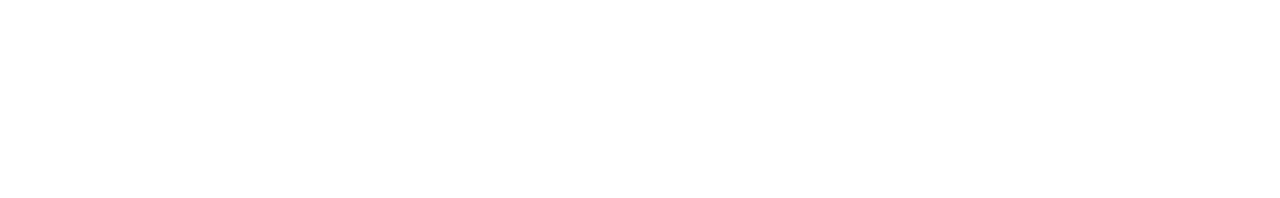
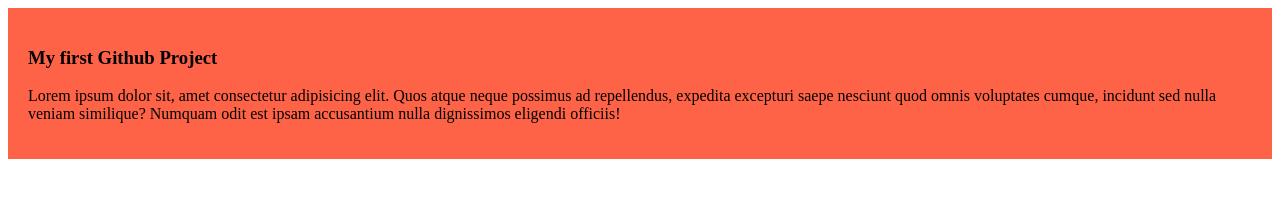
Before and after one commit to fatema94/my_first_github_repo, a plain HTML site: page firstgit.html in a window 1280 px wide. Drawn offline with Linux system fonts and the light colour scheme.

Commit message:
added the first blog

```diff
--- a/firstgit.html
+++ b/firstgit.html
@@ -4,8 +4,17 @@
     <meta charset="UTF-8">
     <meta name="viewport" content="width=device-width, initial-scale=1.0">
     <title>My first github project</title>
+    <link rel="stylesheet" href="/style css/firstgit.css">
 </head>
 <body>
+    <div>
+        <h3>
+            My first Github Project
+        </h3>
+        <p>
+            Lorem ipsum dolor sit, amet consectetur adipisicing elit. Quos atque neque possimus ad repellendus, expedita excepturi saepe nesciunt quod omnis voluptates cumque, incidunt sed nulla veniam similique? Numquam odit est ipsam accusantium nulla dignissimos eligendi officiis!
+        </p>
+    </div>
 
 </body>
 </html>
--- /dev/null
+++ b/style css/firstgit.css
@@ -0,0 +1,4 @@
+div{
+    background-color: tomato;
+    padding: 20px;
+}
```
